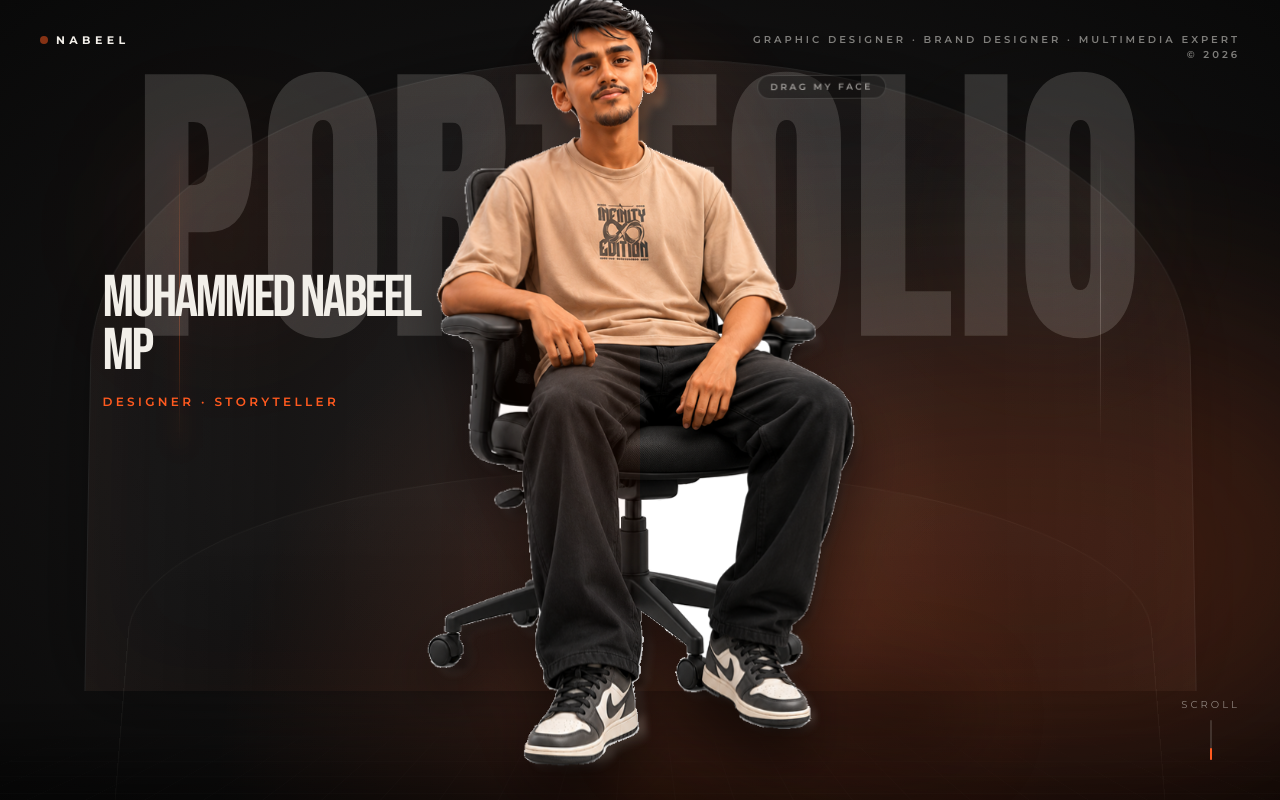
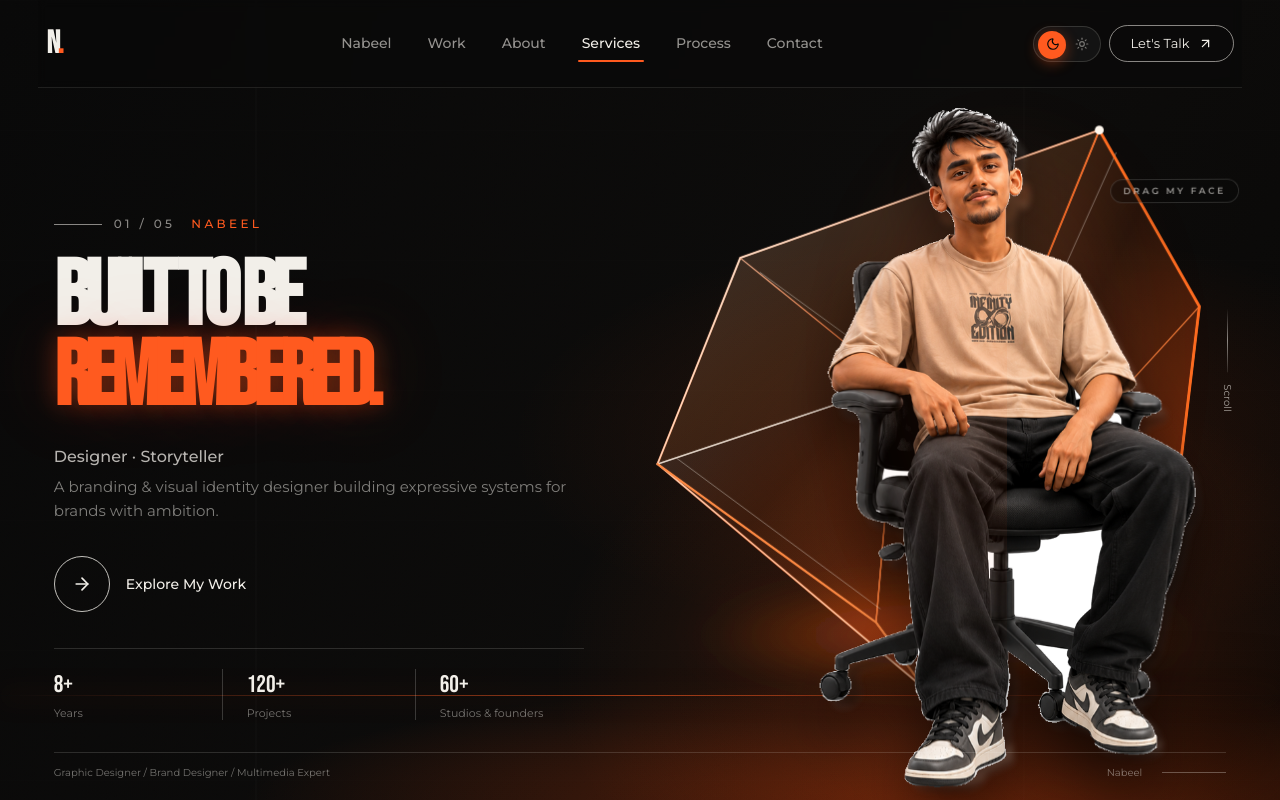
Before and after one commit to NabeelMp/nabeel-mp, a React (Vite) app: page / in a window 1280 px wide. Shown: the top 800 px of the page. Built offline with nearby package versions, Linux system fonts and the light colour scheme.

Commit message:
Restyle hero around portfolio reference

```diff
--- a/src/components/Hero.tsx
+++ b/src/components/Hero.tsx
@@ -1,116 +1,199 @@
-import { useCallback, useEffect, useRef, useState } from 'react'
-import { motion } from 'framer-motion'
+import { useCallback, useRef } from 'react'
+import { motion, useMotionValue, useReducedMotion, useSpring } from 'framer-motion'
+import { ArrowRight } from 'lucide-react'
 import SeatedPortrait from './SeatedPortrait'
 import { useSnapScroll } from '../hooks/useSnapScroll'
+import { scrollToId } from '../lib/scroll'
 import { useSite } from '../lib/site'
+
+function GlassPrism() {
+  const targetX = useMotionValue(0)
+  const targetY = useMotionValue(0)
+  const rotateX = useSpring(targetX, { stiffness: 70, damping: 18, mass: 0.8 })
+  const rotateY = useSpring(targetY, { stiffness: 70, damping: 18, mass: 0.8 })
+  const reduceMotion = useReducedMotion()
+
+  const followPointer = (event: React.PointerEvent<HTMLDivElement>) => {
+    if (event.pointerType === 'touch' || reduceMotion) return
+    const rect = event.currentTarget.getBoundingClientRect()
+    targetY.set(((event.clientX - rect.left) / rect.width - 0.5) * 12)
+    targetX.set((0.5 - (event.clientY - rect.top) / rect.height) * 10)
+  }
+
+  return (
+    <motion.div
+      aria-hidden="true"
+      className="absolute right-[-8%] top-[13%] z-[1] h-[70svh] max-h-[760px] w-[68vw] max-w-[930px] sm:right-[0%] sm:top-[12%] sm:h-[78svh] sm:w-[59vw]"
+      style={{ rotateX, rotateY, transformPerspective: 1300, transformStyle: 'preserve-3d' }}
+      animate={reduceMotion ? undefined : { y: [0, -9, 0], rotateZ: [0, -0.4, 0] }}
+      transition={{ duration: 8, repeat: Infinity, ease: 'easeInOut' }}
+      onPointerMove={followPointer}
+      onPointerLeave={() => { targetX.set(0); targetY.set(0) }}
+    >
+      <svg viewBox="0 0 760 700" className="h-full w-full overflow-visible" fill="none">
+        <defs>
+          <linearGradient id="prism-front" x1="0" y1="0" x2="1" y2="1">
+            <stop stopColor="#fff4e8" stopOpacity=".14" />
+            <stop offset=".4" stopColor="#ff681f" stopOpacity=".08" />
+            <stop offset="1" stopColor="#ff4d0a" stopOpacity=".28" />
+          </linearGradient>
+          <linearGradient id="prism-side" x1="0" y1="0" x2="1" y2="1">
+            <stop stopColor="#ffb06d" stopOpacity=".22" />
+            <stop offset=".45" stopColor="#ff5a12" stopOpacity=".08" />
+            <stop offset="1" stopColor="#ff4b08" stopOpacity=".38" />
+          </linearGradient>
+          <linearGradient id="prism-top" x1="0" y1="0" x2="1" y2="1">
+            <stop stopColor="#ffffff" stopOpacity=".2" />
+            <stop offset=".48" stopColor="#ff9b52" stopOpacity=".13" />
+            <stop offset="1" stopColor="#ff4c0c" stopOpacity=".04" />
+          </linearGradient>
+          <linearGradient id="prism-edge" x1="0" y1="0" x2="1" y2="1">
+            <stop stopColor="#fff7ec" />
+            <stop offset=".45" stopColor="#ff641b" />
+            <stop offset="1" stopColor="#ffb26e" />
+          </linearGradient>
+          <radialGradient id="prism-glow">
+            <stop stopColor="#ff5a16" stopOpacity=".58" />
+            <stop offset="1" stopColor="#ff5a16" stopOpacity="0" />
+          </radialGradient>
+          <filter id="prism-blur" x="-80%" y="-80%" width="260%" height="260%">
+            <feGaussianBlur stdDeviation="22" />
+          </filter>
+        </defs>
+
+        <ellipse cx="430" cy="606" rx="286" ry="62" fill="url(#prism-glow)" filter="url(#prism-blur)" />
+        <path d="M105 414 198 183 601 40 713 238 681 504 404 666 105 414Z" fill="#ff5a12" fillOpacity=".035" stroke="url(#prism-edge)" strokeWidth="2.2" />
+        <path d="M198 183 601 40 484 325 373 325 105 414 198 183Z" fill="url(#prism-top)" stroke="#fff2e4" strokeOpacity=".7" strokeWidth="1.5" />
+        <path d="M601 40 713 238 681 504 575 389 484 325 601 40Z" fill="url(#prism-side)" stroke="#ff762b" strokeOpacity=".95" strokeWidth="1.8" />
+        <path d="M105 414 373 325 350 592 404 666 105 414Z" fill="url(#prism-front)" stroke="#fff5e9" strokeOpacity=".68" strokeWidth="1.5" />
+        <path d="M373 325 484 325 575 389 681 504 404 666 350 592 373 325Z" fill="#ff5a12" fillOpacity=".09" stroke="#ff6b20" strokeOpacity=".8" strokeWidth="1.7" />
+        <path d="M198 183 373 325 350 592M601 40 484 325 575 389 681 504M105 414 350 592 404 666M713 238 575 389 484 325" stroke="url(#prism-edge)" strokeOpacity=".9" strokeWidth="1.35" />
+        <path d="M220 199 394 326M620 65 503 325M127 408 355 577M664 483 579 394" stroke="#fff9f1" strokeOpacity=".38" strokeWidth="1.1" />
+        <path d="M601 40 713 238 681 504" stroke="#ff6c20" strokeWidth="3.2" strokeLinecap="round" />
+        <path d="M404 666 350 592 105 414" stroke="#ff8a43" strokeWidth="2.4" strokeLinecap="round" />
+        <circle cx="601" cy="40" r="5" fill="#fff8ee" />
+        <circle cx="681" cy="504" r="4" fill="#ff7a2a" />
+        <circle cx="404" cy="666" r="4" fill="#fff0dd" />
+      </svg>
+    </motion.div>
+  )
+}
 
 export default function Hero() {
   const { site } = useSite()
-  const WORD = (site.hero.word || 'PORTFOLIO').split('')
   const ref = useRef<HTMLElement>(null)
-  const [stage, setStage] = useState<'intro' | 'character'>('intro')
-  const [arrived, setArrived] = useState(false)
+  const reduceMotion = useReducedMotion()
   useSnapScroll(ref, 'about', useCallback(() => {}, []))
 
-  useEffect(() => {
-    const t = setTimeout(() => setStage('character'), 650)
-    const arrivedTimer = setTimeout(() => setArrived(true), 900)
-    return () => { clearTimeout(t); clearTimeout(arrivedTimer) }
-  }, [])
+  const phrase = site.profile.tagline.trim()
+  const splitAt = phrase.lastIndexOf(' ')
+  const firstLine = splitAt > 0 ? phrase.slice(0, splitAt) : phrase
+  const accentLine = splitAt > 0 ? phrase.slice(splitAt + 1) : ''
 
   return (
-    <section id="home" ref={ref} className="grain relative h-[100svh] min-h-[560px] overflow-hidden bg-ink [background:radial-gradient(ellipse_at_50%_100%,rgba(255,90,31,.16),transparent_47%),radial-gradient(ellipse_at_50%_55%,#24201f_0%,#111010_53%,#080808_100%)]">
-      <div className="pointer-events-none absolute inset-x-[7%] top-[7%] bottom-[14%] rounded-[48%_48%_0_0] border-x border-t border-bone/[0.055] bg-[linear-gradient(90deg,rgba(255,255,255,.035),transparent_18%,rgba(255,255,255,.012)_50%,transparent_82%,rgba(255,255,255,.03)),linear-gradient(180deg,rgba(255,255,255,.035),transparent_34%)] shadow-[inset_0_0_100px_rgba(255,90,31,.035),0_0_80px_rgba(0,0,0,.45)] [transform:perspective(1100px)_rotateX(2deg)]" />
-      <div className="pointer-events-none absolute left-[14%] top-[18%] h-[38%] w-px bg-gradient-to-b from-transparent via-ember/35 to-transparent shadow-[0_0_20px_rgba(255,90,31,.55)]" />
-      <div className="pointer-events-none absolute right-[14%] top-[18%] h-[38%] w-px bg-gradient-to-b from-transparent via-bone/25 to-transparent shadow-[0_0_20px_rgba(255,255,255,.2)]" />
-      <div className="pointer-events-none absolute left-[12%] top-[19%] h-28 w-24 rounded-full bg-ember/10 blur-3xl sm:h-40 sm:w-36" />
-      <div className="pointer-events-none absolute right-[12%] top-[18%] h-32 w-28 rounded-full bg-orange-100/[0.07] blur-3xl sm:h-44 sm:w-40" />
-      <div className="pointer-events-none absolute inset-x-[-12%] bottom-[-3%] h-[31%] opacity-25 [background-image:linear-gradient(rgba(255,255,255,.12)_1px,transparent_1px),linear-gradient(90deg,rgba(255,255,255,.12)_1px,transparent_1px)] [background-size:64px_38px] [mask-image:linear-gradient(to_top,black,transparent_95%)] [transform:perspective(420px)_rotateX(54deg)] [transform-origin:bottom]" />
-      <div className="pointer-events-none absolute inset-x-[10%] bottom-0 h-[42%] rounded-[50%_50%_0_0] border-x border-t border-bone/[0.045] bg-[linear-gradient(180deg,rgba(255,255,255,.018),transparent_38%)] [transform:perspective(900px)_rotateX(8deg)]" />
-      <div className="pointer-events-none absolute inset-x-0 bottom-0 h-24 bg-gradient-to-t from-black/50 to-transparent" />
-      <motion.div
-        className="pointer-events-none absolute left-1/2 top-[42%] h-[55vmin] w-[95vmin] -translate-x-1/2 -translate-y-1/2 rounded-full bg-ember/25 blur-[120px]"
-        initial={{ opacity: 0, scale: 0.5 }}
-        animate={{ opacity: [0, 1, 0.75], scale: 1 }}
-        transition={{ duration: 1.1, ease: 'easeOut' }}
-      />
+    <section
+      id="home"
+      ref={ref}
+      className="grain relative isolate h-[100svh] min-h-[640px] overflow-hidden bg-ink text-bone [background:radial-gradient(ellipse_at_77%_55%,rgba(255,79,13,.13),transparent_34%),radial-gradient(ellipse_at_77%_84%,rgba(255,83,13,.18),transparent_31%),linear-gradient(120deg,#080808,#0c0b0a_60%,#080706)]"
+    >
+      <div aria-hidden="true" className="pointer-events-none absolute inset-0 opacity-[0.14] [background-image:linear-gradient(90deg,transparent_19.9%,rgba(255,255,255,.16)_20%,transparent_20.1%,transparent_79.9%,rgba(255,255,255,.12)_80%,transparent_80.1%),linear-gradient(rgba(255,255,255,.04)_1px,transparent_1px)] [background-size:100%_100%,100%_130px]" />
+      <div aria-hidden="true" className="pointer-events-none absolute inset-x-0 bottom-[13%] h-px bg-gradient-to-r from-transparent via-ember/60 to-transparent shadow-[0_0_24px_rgba(255,90,31,.55)]" />
+      <div aria-hidden="true" className="pointer-events-none absolute inset-x-0 bottom-0 h-[20%] bg-[radial-gradient(ellipse_at_72%_100%,rgba(255,75,8,.32),transparent_52%)]" />
 
-      <div className="pointer-events-none absolute inset-x-0 top-[15%] z-0 flex justify-center sm:top-[12%]">
-        <motion.p
-          aria-hidden="true"
-          className="font-tall flex select-none leading-none text-bone/35"
-          style={{ fontSize: 'clamp(4.5rem, 21vw, 22rem)', letterSpacing: '0.01em' }}
-          animate={stage === 'character' ? { opacity: 0.45, scale: 0.96 } : {}}
-          transition={{ duration: 0.55, ease: [0.16, 1, 0.3, 1] }}
+      <GlassPrism />
+
+      <div className="absolute bottom-0 right-[-3%] z-10 flex h-[43svh] justify-end sm:right-[0%] sm:h-[75svh] lg:right-[3%] lg:h-[88svh]">
+        <div className="relative aspect-[2/3] h-full max-h-[1050px]">
+          <SeatedPortrait entrance interactive />
+        </div>
+      </div>
+
+      <div className="absolute left-[5vw] top-[23%] z-20 w-[91vw] max-w-[820px] sm:top-[25%] sm:w-[57vw] lg:left-[4.2%] lg:top-[27%] lg:w-[52vw]">
+        <motion.div
+          className="mb-5 flex items-center gap-3 text-[10px] font-medium tracking-[0.28em] text-bone/55 sm:mb-7 sm:text-xs"
+          initial={reduceMotion ? false : { opacity: 0, x: -18 }}
+          animate={{ opacity: 1, x: 0 }}
+          transition={{ duration: 0.55, delay: 0.18 }}
         >
-          {WORD.map((l, i) => (
+          <span className="h-px w-12 bg-bone/55" />
+          <span>01 / 05</span>
+          <span className="ml-1 text-ember">{site.hero.eyebrow}</span>
+        </motion.div>
+
+        <h1 className="font-display text-[clamp(3.3rem,7.2vw,7.4rem)] font-semibold leading-[0.83] tracking-[-0.075em]">
+          <motion.span
+            className="block"
+            initial={reduceMotion ? false : { opacity: 0, y: 32, filter: 'blur(12px)' }}
+            animate={{ opacity: 1, y: 0, filter: 'blur(0px)' }}
+            transition={{ duration: 0.75, delay: 0.25, ease: [0.16, 1, 0.3, 1] }}
+          >
+            {firstLine}
+          </motion.span>
+          {accentLine && (
             <motion.span
-              key={i}
-              aria-hidden
-              className="inline-block origin-bottom"
-              initial={{ opacity: 0, y: '35%', scaleY: 1.6, filter: 'blur(16px)' }}
-              animate={{ opacity: 1, y: 0, scaleY: 1.18, filter: 'blur(0px)' }}
-              transition={{ delay: 0.08 + i * 0.055, duration: 0.58, ease: [0.16, 1, 0.3, 1] }}
+              className="mt-1 block text-ember text-glow"
+              initial={reduceMotion ? false : { opacity: 0, y: 36, filter: 'blur(14px)' }}
+              animate={{ opacity: 1, y: 0, filter: 'blur(0px)' }}
+              transition={{ duration: 0.8, delay: 0.38, ease: [0.16, 1, 0.3, 1] }}
             >
-              {l}
+              {accentLine}
             </motion.span>
+          )}
+        </h1>
+
+        <motion.div
+          className="mt-6 max-w-[570px] sm:mt-7"
+          initial={reduceMotion ? false : { opacity: 0, y: 18 }}
+          animate={{ opacity: 1, y: 0 }}
+          transition={{ duration: 0.55, delay: 0.62 }}
+        >
+          <p className="text-sm font-medium text-bone/75 sm:text-base">{site.hero.sub}</p>
+          <p className="mt-1.5 max-w-[540px] text-[13px] leading-relaxed text-bone/50 sm:text-[15px]">{site.profile.intro}</p>
+        </motion.div>
+
+        <motion.button
+          type="button"
+          onClick={() => void scrollToId('projects')}
+          className="group mt-6 inline-flex items-center gap-4 text-sm font-medium text-bone sm:mt-8"
+          initial={reduceMotion ? false : { opacity: 0, y: 14 }}
+          animate={{ opacity: 1, y: 0 }}
+          transition={{ duration: 0.5, delay: 0.76 }}
+        >
+          <span className="grid h-12 w-12 place-items-center rounded-full border border-bone/80 transition-all duration-300 group-hover:border-ember group-hover:bg-ember group-hover:text-ink sm:h-14 sm:w-14">
+            <ArrowRight size={20} className="transition-transform duration-300 group-hover:translate-x-1" />
+          </span>
+          <span>Explore My Work</span>
+        </motion.button>
+
+        <motion.div
+          className="mt-7 flex max-w-[530px] border-t border-bone/15 pt-4 sm:mt-9 sm:pt-5"
+          initial={reduceMotion ? false : { opacity: 0, y: 12 }}
+          animate={{ opacity: 1, y: 0 }}
+          transition={{ duration: 0.5, delay: 0.88 }}
+        >
+          {site.profile.stats.slice(0, 3).map((stat, index) => (
+            <div key={stat.label} className={`min-w-0 flex-1 ${index > 0 ? 'border-l border-bone/20 pl-4 sm:pl-6' : ''} ${index < 2 ? 'mr-4 sm:mr-6' : ''}`}>
+              <p className="font-display text-xl leading-none sm:text-2xl">{stat.value}{stat.suffix}</p>
+              <p className="mt-1.5 text-[9px] leading-tight text-bone/45 sm:text-[11px]">{stat.label}</p>
+            </div>
           ))}
-        </motion.p>
+        </motion.div>
       </div>
 
       <motion.div
-        className="absolute left-5 top-6 z-20 flex items-center gap-2 sm:left-10 sm:top-8"
-        initial={{ opacity: 0 }}
+        className="absolute right-[3.5%] top-[45%] z-20 hidden -translate-y-1/2 flex-col items-center gap-3 text-bone/65 sm:flex"
+        initial={reduceMotion ? false : { opacity: 0 }}
         animate={{ opacity: 1 }}
-        transition={{ delay: 0.2, duration: 0.4 }}
+        transition={{ delay: 1.1, duration: 0.5 }}
       >
-        <span className="h-2 w-2 animate-pulse rounded-full bg-ember" />
-        <span className="text-[11px] font-bold tracking-[0.4em]">{site.hero.eyebrow}</span>
-      </motion.div>
-      <motion.div
-        className="absolute right-5 top-6 z-20 hidden text-right text-[10px] font-semibold uppercase tracking-[0.3em] text-bone/50 sm:right-10 sm:top-8 sm:block"
-        initial={{ opacity: 0 }}
-        animate={{ opacity: 1 }}
-        transition={{ delay: 0.25, duration: 0.4 }}
-      >
-        {site.profile.roles.join(' · ')}
-        <br />© {new Date().getFullYear()}
+        <span className="h-16 w-px bg-gradient-to-b from-transparent via-bone/55 to-bone/10" />
+        <span className="text-[10px] [writing-mode:vertical-rl]">{site.hero.scrollLabel}</span>
       </motion.div>
 
-      {stage === 'character' && (
-        <div className="absolute inset-x-0 bottom-3 z-10 flex justify-center sm:bottom-5">
-          <div className="relative aspect-[2/3] h-[min(94svh,1000px)] sm:h-[min(100svh,1100px)] max-w-[105vw]">
-            <SeatedPortrait entrance interactive />
-          </div>
-        </div>
-      )}
-
-      <motion.div
-        className="absolute left-5 top-[24%] z-20 max-w-[78vw] sm:left-[8%] sm:top-[34%] sm:max-w-[27vw]"
-        initial={{ opacity: 0, y: 20 }}
-        animate={arrived ? { opacity: 1, y: 0 } : {}}
-        transition={{ duration: 0.45 }}
-      >
-        <h1 className="font-display text-[clamp(2.25rem,4.6vw,4.75rem)] font-medium leading-[0.9] tracking-[-0.045em] text-bone">
-          {site.hero.name}
-        </h1>
-        <p className="mt-3 text-[10px] font-semibold uppercase tracking-[0.28em] text-ember sm:mt-4 sm:text-xs">{site.hero.sub}</p>
-      </motion.div>
-      <motion.div
-        className="absolute bottom-6 right-5 z-20 flex flex-col items-center gap-2 sm:bottom-10 sm:right-10"
-        initial={{ opacity: 0 }}
-        animate={arrived ? { opacity: 1 } : {}}
-        transition={{ delay: 0.15, duration: 0.4 }}
-      >
-        <span className="text-[10px] uppercase tracking-[0.3em] text-bone/50">{site.hero.scrollLabel}</span>
-        <span className="relative h-10 w-[2px] overflow-hidden rounded-full bg-bone/15">
-          <motion.span
-            className="absolute inset-x-0 top-0 h-1/2 rounded-full bg-ember"
-            animate={{ y: ['-100%', '200%'] }}
-            transition={{ duration: 0.9, repeat: Infinity, ease: 'easeInOut' }}
-          />
-        </span>
-      </motion.div>
+      <div className="absolute inset-x-[4.2%] bottom-5 z-20 hidden items-center justify-between border-t border-bone/15 pt-3 text-[10px] text-bone/45 sm:flex">
+        <span>{site.profile.roles.join('   /   ')}</span>
+        <span className="flex items-center gap-5"><span>{site.profile.short}</span><span className="h-px w-16 bg-bone/30" /></span>
+      </div>
     </section>
   )
 }
--- a/src/components/Nav.tsx
+++ b/src/components/Nav.tsx
@@ -1,7 +1,7 @@
 import { useEffect, useState } from 'react'
 import { AnimatePresence, motion } from 'framer-motion'
 import { Link, useLocation, useNavigate } from 'react-router-dom'
-import { Menu, X } from 'lucide-react'
+import { ArrowUpRight, Menu, X } from 'lucide-react'
 import ThemeToggle from './ThemeToggle'
 import { scrollToId } from '../lib/scroll'
 import { useSite } from '../lib/site'
@@ -16,8 +16,8 @@ const LINKS = [
 ]
 
 /** On the home page the nav stays hidden while the hero is on screen. */
-export default function Nav({ alwaysVisible = false }: { alwaysVisible?: boolean }) {
-  const [visible, setVisible] = useState(alwaysVisible)
+export default function Nav({ alwaysVisible = false, heroMode = false }: { alwaysVisible?: boolean; heroMode?: boolean }) {
+  const [visible, setVisible] = useState(alwaysVisible || heroMode)
   const [active, setActive] = useState('home')
   const [open, setOpen] = useState(false)
   const { pathname } = useLocation()
@@ -25,11 +25,13 @@ export default function Nav({ alwaysVisible = false }: { alwaysVisible?: boolean
   const { site } = useSite()
 
   useEffect(() => {
-    if (alwaysVisible) return
     const onScroll = () => {
-      const hero = document.getElementById('home')
-      const threshold = hero ? hero.offsetHeight * 0.6 : 400
-      setVisible(window.scrollY > threshold)
+      if (alwaysVisible || heroMode) setVisible(true)
+      else {
+        const hero = document.getElementById('home')
+        const threshold = hero ? hero.offsetHeight * 0.6 : 400
+        setVisible(window.scrollY > threshold)
+      }
       let current = 'home'
       for (const l of LINKS) {
         const el = document.getElementById(l.id)
@@ -40,7 +42,19 @@ export default function Nav({ alwaysVisible = false }: { alwaysVisible?: boolean
     onScroll()
     window.addEventListener('scroll', onScroll, { passive: true })
     return () => window.removeEventListener('scroll', onScroll)
-  }, [alwaysVisible])
+  }, [alwaysVisible, heroMode])
+
+  const heroLabels: Record<string, string> = {
+    home: site.profile.short,
+    projects: 'Work',
+    about: 'About',
+    'what-i-do': 'Services',
+    'how-i-work': 'Process',
+    contact: 'Contact',
+  }
+  const navLinks = heroMode
+    ? [LINKS[0], LINKS[4], LINKS[1], LINKS[2], LINKS[3], LINKS[5]]
+    : LINKS
 
   const go = (id: string) => {
     setOpen(false)
@@ -60,37 +74,53 @@ export default function Nav({ alwaysVisible = false }: { alwaysVisible?: boolean
             animate={{ y: 0, opacity: 1 }}
             exit={{ y: -90, opacity: 0 }}
             transition={{ type: 'spring', stiffness: 260, damping: 26 }}
-            className="fixed inset-x-0 top-3 z-50 sm:top-5"
+            className={heroMode ? 'fixed inset-x-0 top-0 z-50' : 'fixed inset-x-0 top-3 z-50 sm:top-5'}
           >
-            <nav className="mx-auto flex w-[min(94vw,980px)] items-center justify-between rounded-full border border-bone/10 bg-ink/70 py-2 pl-5 pr-2 backdrop-blur-xl">
-              <Link to="/" onClick={() => go('home')} className="flex items-center gap-2">
-                <span className="h-2 w-2 rounded-full bg-ember" />
-                <span className="text-[11px] font-bold tracking-[0.4em]">{site.profile.short.toUpperCase()}</span>
+            <nav className={heroMode
+              ? 'mx-auto flex h-[76px] w-[min(94vw,1560px)] items-center justify-between border-b border-bone/10 bg-ink/20 px-1 backdrop-blur-sm sm:h-[88px] sm:px-2'
+              : 'mx-auto flex w-[min(94vw,980px)] items-center justify-between rounded-full border border-bone/10 bg-ink/70 py-2 pl-5 pr-2 backdrop-blur-xl'}>
+              <Link to="/" onClick={() => go('home')} className="flex min-w-[84px] items-center gap-1">
+                {heroMode ? (
+                  <span className="font-display text-[32px] font-semibold leading-none tracking-[-0.08em] text-bone">{site.profile.short.slice(0, 1).toUpperCase()}<span className="text-ember">.</span></span>
+                ) : (
+                  <>
+                    <span className="h-2 w-2 rounded-full bg-ember" />
+                    <span className="text-[11px] font-bold tracking-[0.4em]">{site.profile.short.toUpperCase()}</span>
+                  </>
+                )}
               </Link>
-              <ul className="hidden items-center gap-1 md:flex">
-                {LINKS.map((l) => (
+              <ul className="hidden items-center gap-1 lg:flex">
+                {navLinks.map((l) => (
                   <li key={l.id}>
                     <button
                       onClick={() => go(l.id)}
-                      className={`relative rounded-full px-4 py-2 text-[13px] font-medium transition-colors ${
-                        active === l.id && pathname === '/' ? 'text-ink' : 'text-bone/60 hover:text-bone'
+                      className={`relative rounded-full px-4 py-2 text-[13px] font-medium transition-colors ${heroMode ? 'px-3 text-[14px] lg:px-4' : ''} ${
+                        active === l.id && pathname === '/' ? (heroMode ? 'text-bone' : 'text-ink') : 'text-bone/60 hover:text-bone'
                       }`}
                     >
                       {active === l.id && pathname === '/' && (
-                        <motion.span layoutId="nav-pill" className="absolute inset-0 -z-10 rounded-full bg-bone" />
+                        <motion.span
+                          layoutId={heroMode ? 'nav-hero-active' : 'nav-pill'}
+                          className={heroMode ? 'absolute inset-x-3 bottom-0 h-[2px] rounded-full bg-ember' : 'absolute inset-0 -z-10 rounded-full bg-bone'}
+                        />
                       )}
-                      {l.label}
+                      {heroMode ? heroLabels[l.id] : l.label}
                     </button>
                   </li>
                 ))}
               </ul>
-              <div className="hidden items-center gap-2 md:flex">
+              <div className="hidden items-center gap-2 lg:flex">
                 <ThemeToggle />
-                <button onClick={() => go('contact')} className="btn-ember !py-2 !text-[13px]">
-                  Let's talk
+                <button
+                  onClick={() => go('contact')}
+                  className={heroMode
+                    ? 'inline-flex items-center gap-2 rounded-full border border-bone/55 px-5 py-2 text-[13px] text-bone transition-colors hover:border-ember hover:text-ember'
+                    : 'btn-ember !py-2 !text-[13px]'}
+                >
+                  Let's Talk {heroMode && <ArrowUpRight size={15} />}
                 </button>
               </div>
-              <div className="flex items-center gap-2 md:hidden">
+              <div className="flex items-center gap-2 lg:hidden">
                 <ThemeToggle />
                 <button aria-label="Menu" onClick={() => setOpen(true)} className="grid h-10 w-10 place-items-center rounded-full bg-bone text-ink">
                   <Menu size={18} />
@@ -114,10 +144,10 @@ export default function Nav({ alwaysVisible = false }: { alwaysVisible?: boolean
               <X size={18} />
             </button>
             <ul className="mt-10 flex flex-col gap-2">
-              {LINKS.map((l, i) => (
+              {navLinks.map((l, i) => (
                 <motion.li key={l.id} initial={{ opacity: 0, x: -30 }} animate={{ opacity: 1, x: 0 }} transition={{ delay: 0.2 + i * 0.06 }}>
                   <button onClick={() => go(l.id)} className="font-display text-6xl text-bone/90 hover:text-ember">
-                    {l.label}
+                    {heroMode ? heroLabels[l.id] : l.label}
                   </button>
                 </motion.li>
               ))}
--- a/src/pages/Home.tsx
+++ b/src/pages/Home.tsx
@@ -20,7 +20,7 @@ export default function Home() {
 
   return (
     <>
-      <Nav />
+      <Nav heroMode />
       <main>
         <Hero />
         <About />
```
